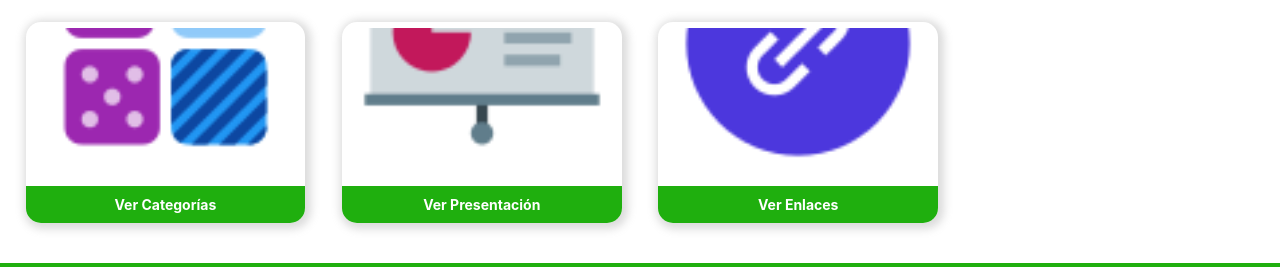
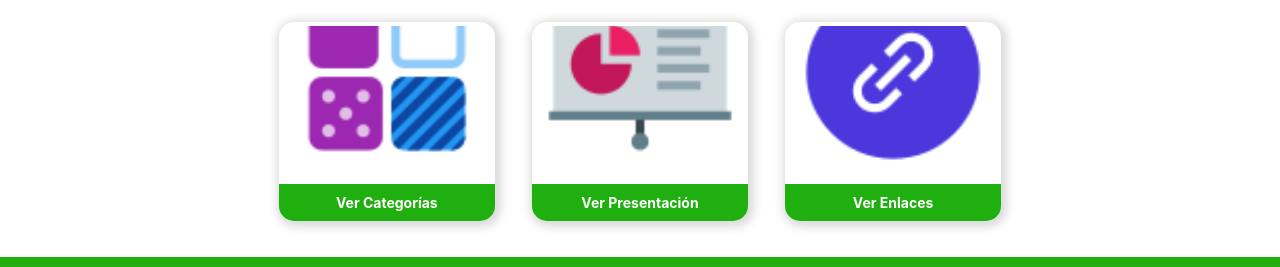
Before and after one commit to silvioquezada/herramientashtmlcsspec3, a website built with Parcel: page src/index.html in a window 1280 px wide. Shown: the part 644-911 px from the top of the page. Built offline with nearby package versions, Linux system fonts and the light colour scheme; files whose address does not match are found by name; a web font is replaced by a local one.

Commit message:
Centrar items de la portada

```diff
--- a/src/css/index.css
+++ b/src/css/index.css
@@ -61,7 +61,7 @@
     /*Inicia estilo de Fotos Portada*/
     .boxcontenedorportada{
         display: grid;
-        grid-template-columns: 1fr 1fr 1fr 1fr;
+        grid-template-columns: 1fr 1fr 1fr 1fr 1fr;
         column-gap: 3%;
     }
 
--- a/src/index.html
+++ b/src/index.html
@@ -72,6 +72,9 @@
               </div>
 
               <div class="boxcontenedorportada">
+                <div>
+
+                </div>
                   <div class="boxcard">
                     <div class="cuerpocard">
                       <img src="img/icono_categorias.png" class="fotocard" alt="Imagen Ríos El Oro">
```
